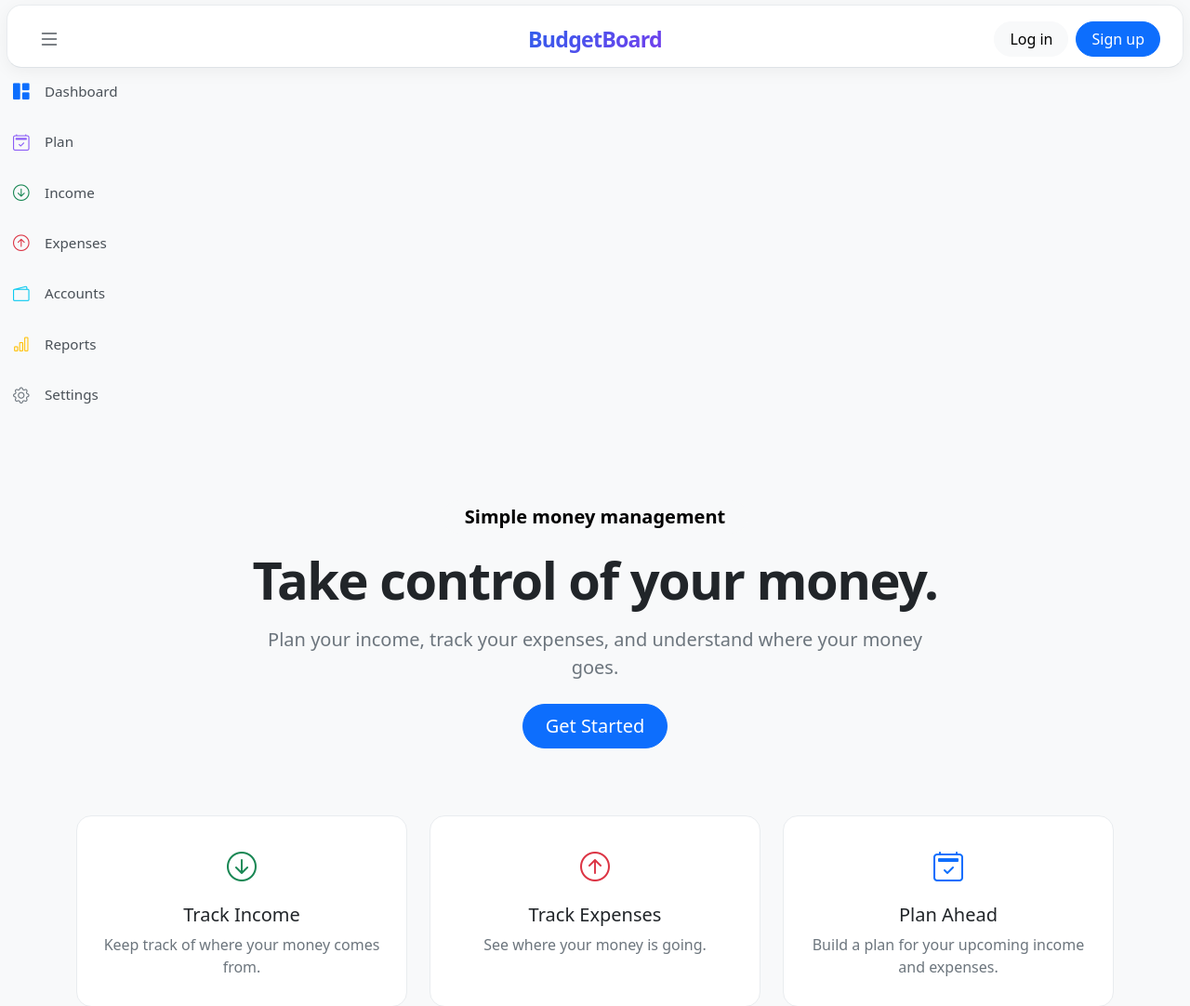
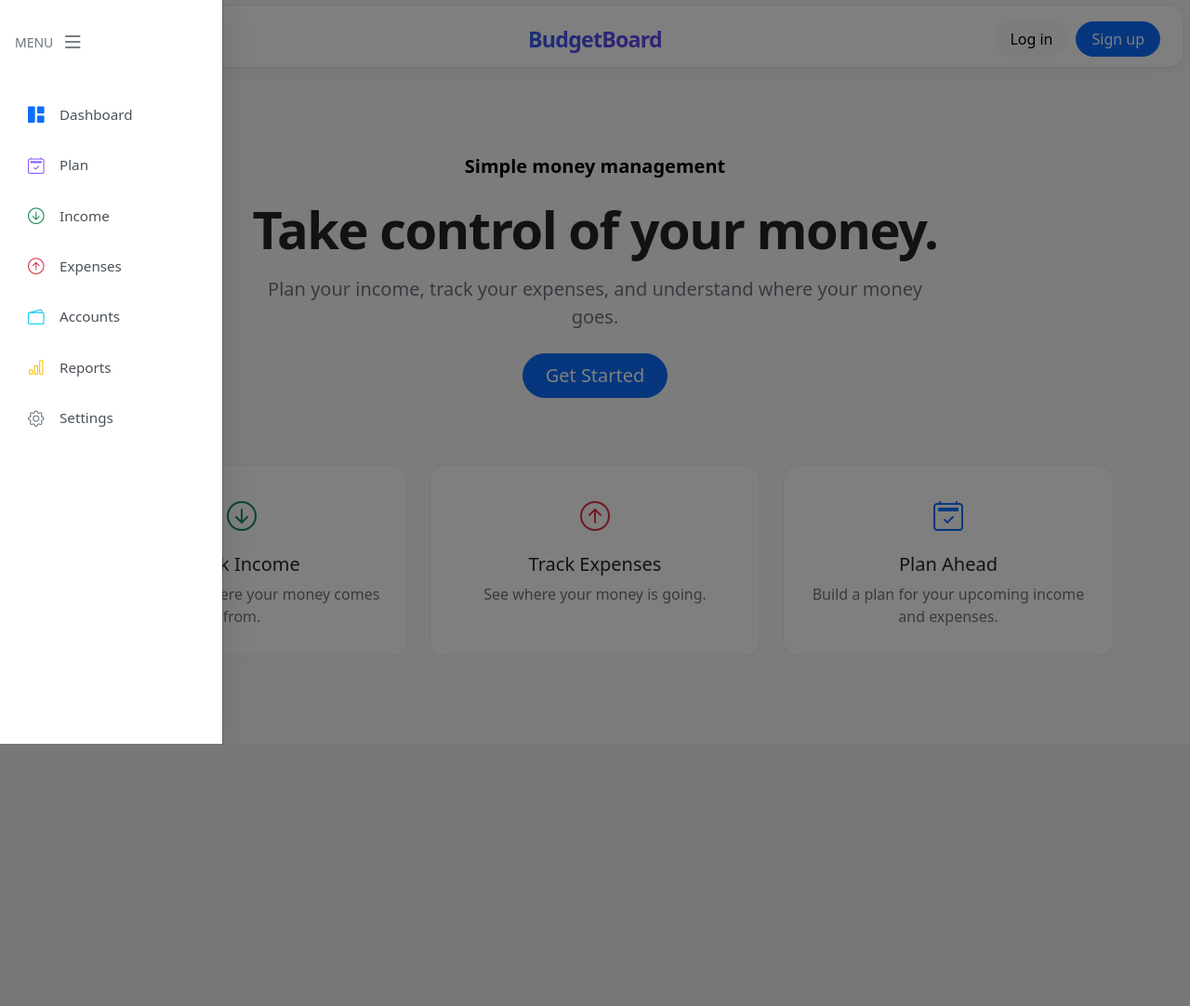
Before and after one commit to MottyFeferkorn/BudgetBoard, a Flask app: page / in a window 1280 px wide, after a click that opens the changed part. Shown: the top 1082 px of the page at 93% size. After the commit the page ends 800 px from the top, so only its background shows below. Run offline with Flask 3, Linux system fonts and the light colour scheme; some libraries are stand-ins or nearby versions.

Commit message:
restore old menu

```diff
--- a/static/style.css
+++ b/static/style.css
@@ -99,26 +99,13 @@ body {
    ========================= */
 
 .navigation-panel {
-    --bs-offcanvas-width: 250px;
+    --bs-offcanvas-width: 240px;
 
     border: none;
+
     box-shadow: 8px 0 30px rgba(0, 0, 0, 0.08);
 }
 
-#menu {
-    padding: 12px;
-}
-
-.offcanvas-header {
-    display: flex;
-    align-items: center;
-    justify-content: space-between;
-}
-
-
-/* =========================
-   Navigation links
-   ========================= */
 
 .navigation-link {
     display: flex;
@@ -140,20 +127,22 @@ body {
         color 0.15s ease;
 }
 
+
 .navigation-link i {
     width: 20px;
     font-size: 1.1rem;
 }
+
 
 .navigation-link:hover {
     background-color: #f1f3f5;
     color: #212529;
 }
 
+
 .navigation-link:active {
     background-color: #e9ecef;
 }
-
 
 /* =========================
    Custom colors
--- a/templates/layout.html
+++ b/templates/layout.html
@@ -39,13 +39,14 @@
 
                     <!-- Hamburger -->
                     {#{% if session.get("user_id") %}#}
+                        <!-- Header hamburger -->
                         <button
                             class="btn menu-button"
                             type="button"
-                            data-bs-toggle="collapse"
+                            data-bs-toggle="offcanvas"
                             data-bs-target="#navigation"
-                            aria-expanded="false"
                             aria-controls="navigation"
+                            aria-label="Open navigation"
                         >
                             <i class="bi bi-list fs-4"></i>
                         </button>
@@ -99,14 +100,16 @@
 
     <!-- Sidebar -->
     {#{% if session.get("user_id") %}#}
-        <!--<div
+
+        <!-- Sidebar -->
+        <div
             class="offcanvas offcanvas-start navigation-panel"
             tabindex="-1"
             id="navigation"
             aria-labelledby="navigationLabel"
         >
 
-             Sidebar header
+            <!-- Sidebar header -->
             <div class="offcanvas-header px-3 pt-4">
 
                 <div class="small text-secondary" id="menu">
@@ -122,13 +125,11 @@
                     <i class="bi bi-list fs-4"></i>
                 </button>
 
-            </div>-->
+            </div>
 
 
             <!-- Navigation links -->
-            <div class="collapse floating-navigation" id="navigation">
-
-                <div class="navigation-card">
+            <div class="offcanvas-body px-3">
 
                 <nav class="d-flex flex-column gap-1">
 
@@ -172,8 +173,6 @@
             </div>
 
         </div>
-
-        <!--</div>-->
     {#{% endif %}#}
 
 
```
Lines whose indentation alone changed are shown as unchanged.
